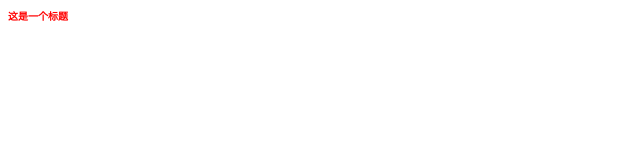
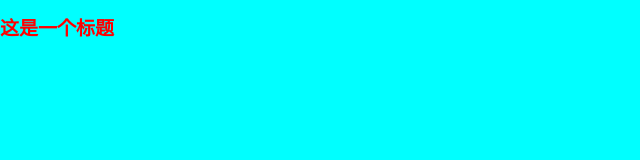
Before and after one commit to Jacksonwsx/project_01, a plain HTML site: page index.html in a window 1280 px wide. Shown: the whole page, without its empty margins (0-640 px from the left). Drawn offline with Linux system fonts and the light colour scheme.

Commit message:
修改了index.css

```diff
--- a/index.css
+++ b/index.css
@@ -1,4 +1,9 @@
+html,body{
+	margin: 0;
+	padding: 0;
+	background-color: cyan;
+}
 h1{
 	color: red;
-	font-size: 10px;
+	font-size: 19px;
 }
```
